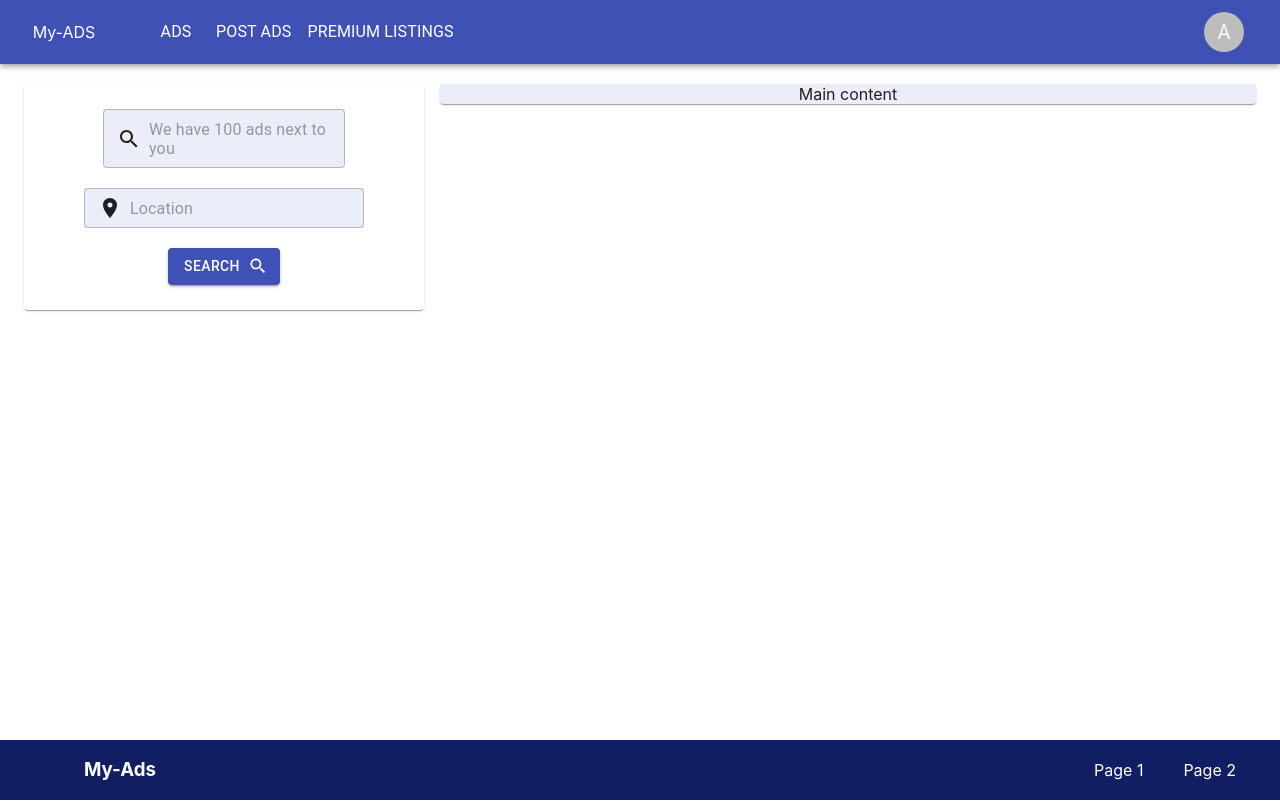
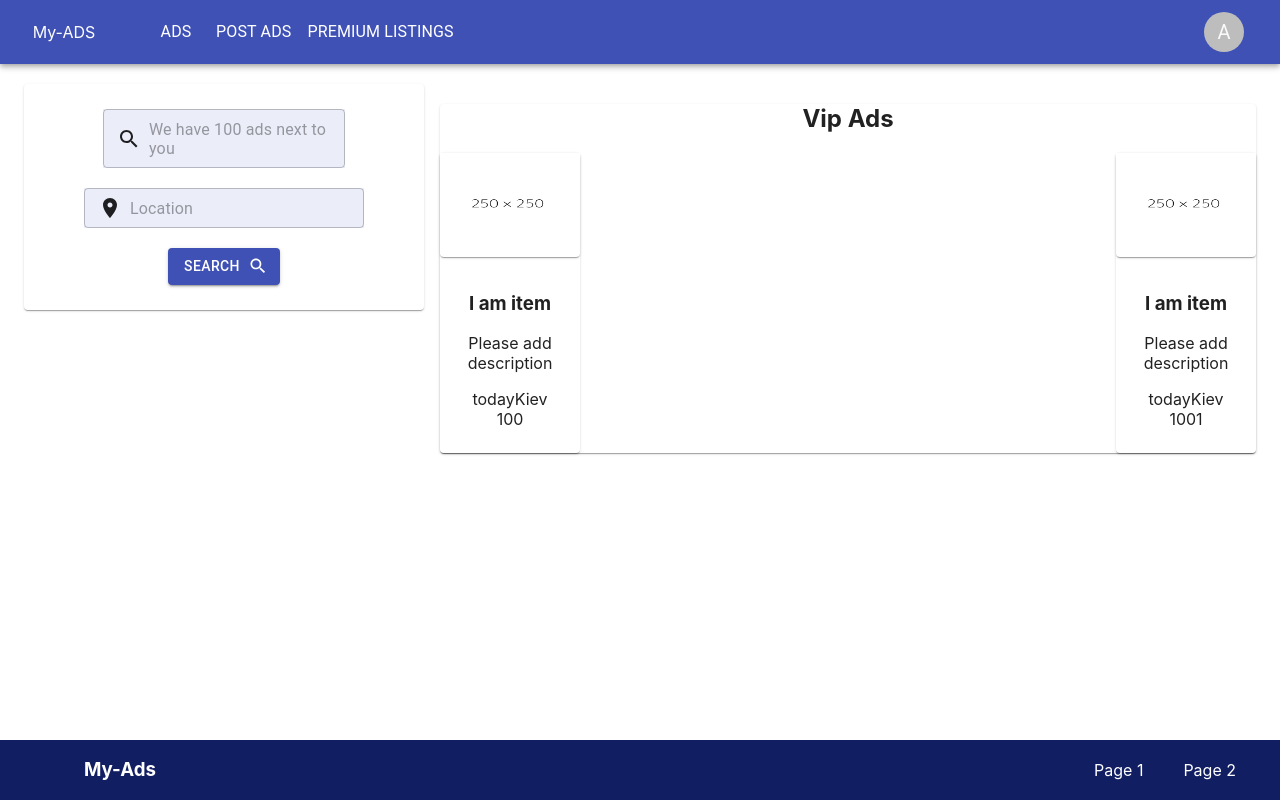
Before and after one commit to Alonasa/my-ads, a React (Create React App) app: page / in a window 1280 px wide. Built offline with nearby package versions, Linux system fonts and the light colour scheme.

Commit message:
added simple product items

```diff
--- a/src/App.css
+++ b/src/App.css
@@ -44,3 +44,7 @@ a {
   color: inherit;
   text-decoration: none;
 }
+
+img {
+  max-width: 100%;
+}
--- /dev/null
+++ b/src/components/ListItems.tsx
@@ -0,0 +1,36 @@
+import React from 'react';
+import {ProductItemShort} from './ProductItemShort';
+
+
+export const ListItems = () => {
+  const items = [
+	{
+	  id: 0,
+	  title: 'I am item',
+	  description: 'Please add description',
+	  price: 100,
+	  location: 'Kiev',
+	  date: 'today',
+	  currency: '$',
+	  isFavorite: false,
+	  isTop: true
+	},
+	{
+	  id: 1,
+	  title: 'I am item',
+	  description: 'Please add description',
+	  price: 1001,
+	  location: 'Kiev',
+	  date: 'today',
+	  currency: '$',
+	  isFavorite: true,
+	  isTop: true
+	}
+  ]
+
+  return (
+	<ul style={{padding: 0, display: 'flex', justifyContent: 'space-between'}}>
+	  <ProductItemShort items={items}/>
+	</ul>
+  );
+};
--- a/src/components/MainContent.tsx
+++ b/src/components/MainContent.tsx
@@ -1,6 +1,7 @@
 import {Container, Grid, Paper} from '@material-ui/core';
 import React from 'react';
 import {Search} from './Search';
+import {ListItems} from './ListItems';
 
 export const MainContent = () => {
   return (
@@ -12,9 +13,9 @@ export const MainContent = () => {
 		  </Paper>
 		</Grid>
 		<Grid item xs={12} sm={8}>
-		  <Paper style={{background: '#ebedf9'}}>
-			Main
-			content
+		  <Paper>
+			<h2>Vip Ads</h2>
+			<ListItems/>
 		  </Paper>
 		</Grid>
 	  </Grid>
--- /dev/null
+++ b/src/components/ProductItemShort.module.css
@@ -0,0 +1,6 @@
+.Catalog__item {
+	width: 140px;
+	display: flex;
+	flex-direction: column;
+
+}
--- /dev/null
+++ b/src/components/ProductItemShort.tsx
@@ -0,0 +1,67 @@
+import React from 'react';
+import img from '../img/item.png'
+import {CardContent, Paper} from '@material-ui/core';
+import s from './ProductItemShort.module.css'
+
+
+export type ItemType = {
+  id: number
+  title: string
+  description: string
+  price: number
+  location: string
+  date: string
+  currency: string
+  isFavorite: boolean
+  isTop: boolean
+}
+
+export type ProductItemType = {
+  items: Array<ItemType>
+}
+
+
+export const ProductItemShort = (props: ProductItemType) => {
+
+  return (
+	<>
+	  {props.items.map(i => {
+		return (
+		  <li key={i.id} className={s.Catalog__item}
+			  style={{listStyle: 'none'}}>
+			<Paper style={{padding: 0}}>
+			  <Paper>
+				<a href="#">
+				  <picture>
+					<img src={img} alt={'title'} width="140px"
+						 height="100px"/>
+				  </picture>
+				</a>
+			  </Paper>
+			  <CardContent>
+				<div className={'Catalog__item_data'}>
+				  <div className={'Catalog__item_info'}>
+					<a href="#">
+					  <h3>{i.title}</h3>
+					</a>
+					<p>{i.description}</p>
+				  </div>
+				  <div className={'Catalog__item_features'}>
+					<span>{i.date}</span>
+					<span>{i.location}</span>
+				  </div>
+				  <div className={'Catalog__item_features'}>
+					<span>{i.price}</span>
+					<span>{i.isFavorite}</span>
+				  </div>
+				</div>
+			  </CardContent>
+			</Paper>
+		  </li>
+		)
+	  })}
+
+	</>
+  );
+
+}
```
Also changed, not shown: src/img/item.png (added).
